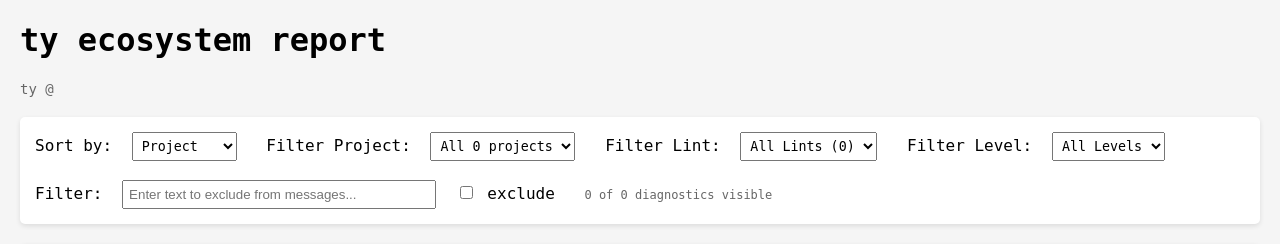
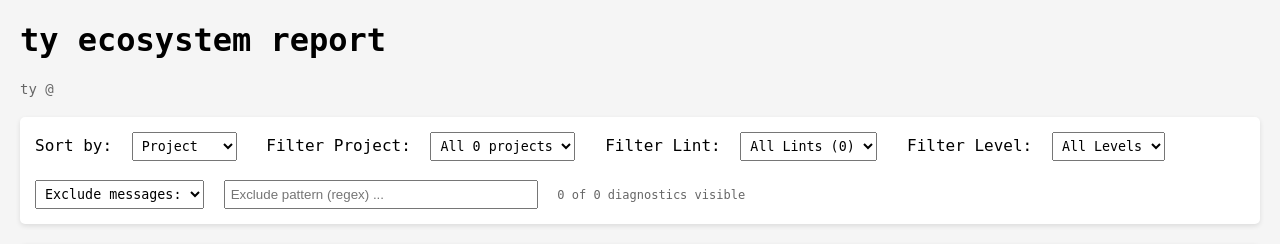
Before and after one commit to astral-sh/ecosystem-analyzer, a Python web app: template templates/ecosystem_report.html in a window 1280 px wide. Shown: the top 244 px of the page. Run offline with Jinja, Linux system fonts and the light colour scheme; the template is opened without the code that fills it, so the values that code supplies are empty.

Commit message:
regex search

```diff
--- a/templates/ecosystem_report.html
+++ b/templates/ecosystem_report.html
@@ -106,6 +106,7 @@
             <option value="project">Project</option>
             <option value="lint_name">Lint Name</option>
             <option value="path">File Path</option>
+            <option value="message">Message</option>
         </select>
 
         <label for="filter-project">Filter Project:</label>
@@ -134,13 +135,11 @@
 
         <br><br>
 
-        <label for="search-text">Filter:</label>
-        <input type="text" id="search-text" placeholder="Enter text to exclude from messages..." style="width: 300px; padding: 5px; margin-right: 10px;">
-
-        <label style="margin-right: 20px;">
-            <input type="checkbox" id="search-mode" style="margin-right: 5px;">
-            <span id="search-mode-label">exclude</span>
-        </label>
+        <select id="search-mode" style="padding: 5px; margin-right: 10px;">
+            <option value="exclude">Exclude messages:</option>
+            <option value="include">Include messages:</option>
+        </select>
+        <input type="text" id="search-text" placeholder="Exclude pattern (regex) ..." style="width: 300px; padding: 5px; margin-right: 10px;">
 
         <span style="font-size: 12px; color: #666;">
             <span id="visible-count">{{ diagnostics | length }}</span> of {{ diagnostics | length }} diagnostics visible
@@ -153,7 +152,7 @@
                 <th data-sort="project">Project</th>
                 <th data-sort="lint_name">Lint Name</th>
                 <th data-sort="path" class="col-path">File Path</th>
-                <th class="col-message">Message</th>
+                <th data-sort="message" class="col-message">Message</th>
             </tr>
         </thead>
         <tbody>
@@ -175,6 +174,15 @@
             // Sort functionality
             const sortSelect = document.getElementById('sort-select');
             sortSelect.addEventListener('change', sortTable);
+
+            // Add click handlers to table headers
+            document.querySelectorAll('th[data-sort]').forEach(header => {
+                header.addEventListener('click', function() {
+                    const sortBy = this.getAttribute('data-sort');
+                    sortSelect.value = sortBy;
+                    sortTable();
+                });
+            });
 
             // Filter functionality
             const filterProject = document.getElementById('filter-project');
@@ -233,6 +241,7 @@
                     case 'project': return 1;
                     case 'lint_name': return 2;
                     case 'path': return 3;
+                    case 'message': return 4;
                     default: return 1;
                 }
             }
@@ -241,7 +250,7 @@
                 const projectFilter = filterProject.value;
                 const levelFilter = filterLevel.value;
                 const searchTerm = searchText.value.toLowerCase().trim();
-                const isIncludeMode = searchMode.checked;
+                const isIncludeMode = searchMode.value === 'include';
 
                 const rows = document.querySelectorAll('.diagnostic-row');
                 let visibleCount = 0;
@@ -256,15 +265,25 @@
                     const lintMatch = filterLint.value === 'all' || rowLint === filterLint.value;
                     const levelMatch = levelFilter === 'all' || rowLevel === levelFilter;
 
-                    // Search logic
+                    // Search logic with regex
                     let searchMatch = true;
                     if (searchTerm) {
-                        if (isIncludeMode) {
-                            // Include mode: show only messages containing the search term
-                            searchMatch = rowMessage.includes(searchTerm);
-                        } else {
-                            // Exclude mode (default): hide messages containing the search term
-                            searchMatch = !rowMessage.includes(searchTerm);
+                        try {
+                            const regex = new RegExp(searchTerm, 'i'); // case-insensitive
+                            if (isIncludeMode) {
+                                // Include mode: show only messages matching the regex
+                                searchMatch = regex.test(rowMessage);
+                            } else {
+                                // Exclude mode (default): hide messages matching the regex
+                                searchMatch = !regex.test(rowMessage);
+                            }
+                        } catch (e) {
+                            // Invalid regex - fall back to literal string matching
+                            if (isIncludeMode) {
+                                searchMatch = rowMessage.includes(searchTerm);
+                            } else {
+                                searchMatch = !rowMessage.includes(searchTerm);
+                            }
                         }
                     }
 
@@ -281,15 +300,12 @@
             }
 
             function updateSearchMode() {
-                const isIncludeMode = searchMode.checked;
-                const modeLabel = document.getElementById('search-mode-label');
+                const isIncludeMode = searchMode.value === 'include';
 
                 if (isIncludeMode) {
-                    searchText.placeholder = 'Enter text to search in messages...';
-                    modeLabel.textContent = 'include';
+                    searchText.placeholder = 'Include pattern (regex) ...';
                 } else {
-                    searchText.placeholder = 'Enter text to exclude from messages...';
-                    modeLabel.textContent = 'exclude';
+                    searchText.placeholder = 'Exclude pattern (regex) ...';
                 }
                 // Use debounced version for mode changes too
                 debouncedFilterTable();
```
